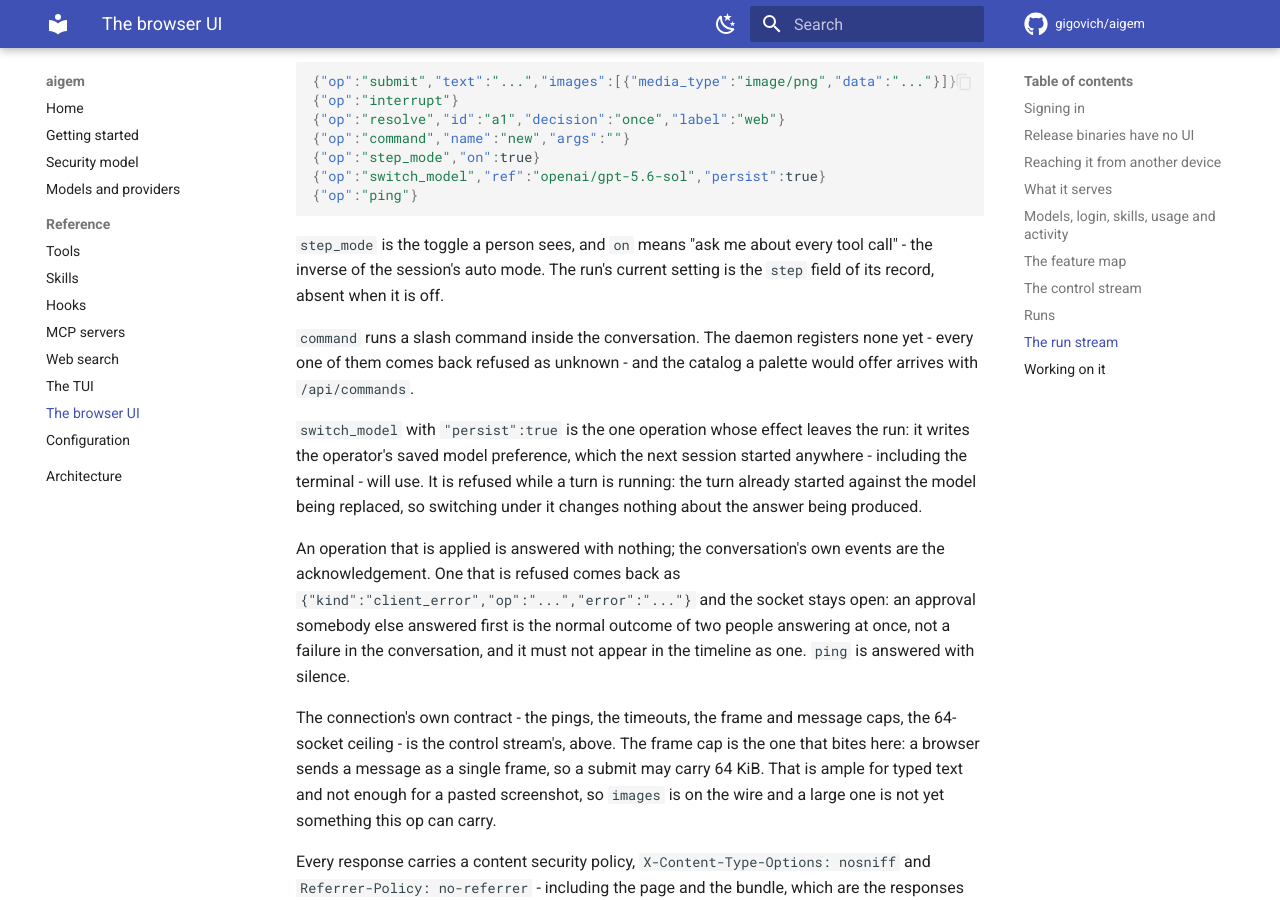
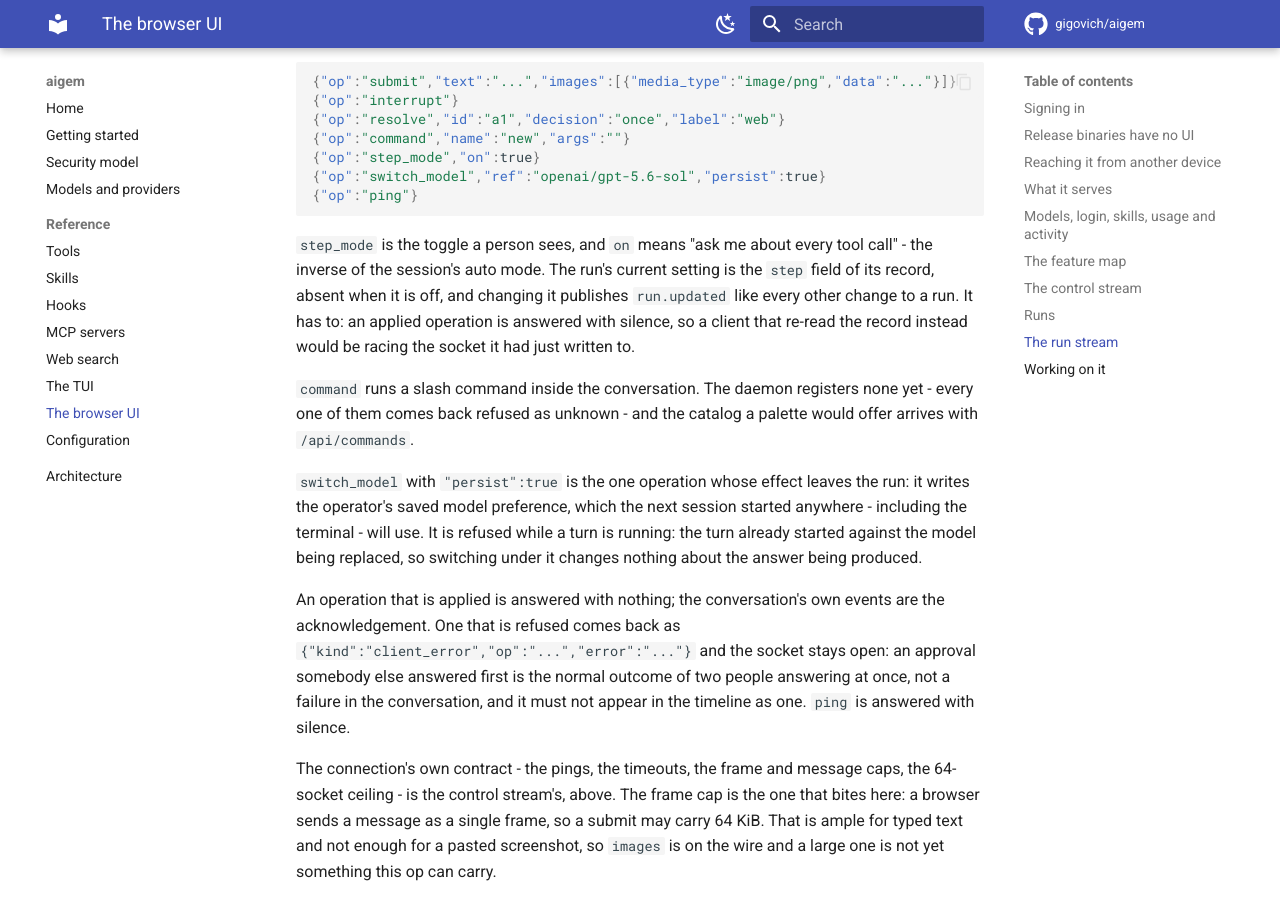
Before and after one commit to gigovich/aigem, an MkDocs documentation site: the page built from docs/web.md, in a window 1280 px wide and 900 px high, scrolled down 9252 px. Built offline with MkDocs 1.6.1 and Material for MkDocs 9.7.7, drawn with Linux system fonts in a browser that asks for light colours; comment, search, counter and statistics services are not loaded.

Commit message:
docs(web): say that step_mode publishes a record change

```diff
--- a/docs/web.md
+++ b/docs/web.md
@@ -412,7 +412,10 @@ Up go the client's operations, one JSON document per frame:
 
 `step_mode` is the toggle a person sees, and `on` means "ask me about every tool
 call" - the inverse of the session's auto mode. The run's current setting is the
-`step` field of its record, absent when it is off.
+`step` field of its record, absent when it is off, and changing it publishes
+`run.updated` like every other change to a run. It has to: an applied operation
+is answered with silence, so a client that re-read the record instead would be
+racing the socket it had just written to.
 
 `command` runs a slash command inside the conversation. The daemon registers
 none yet - every one of them comes back refused as unknown - and the catalog a
```
